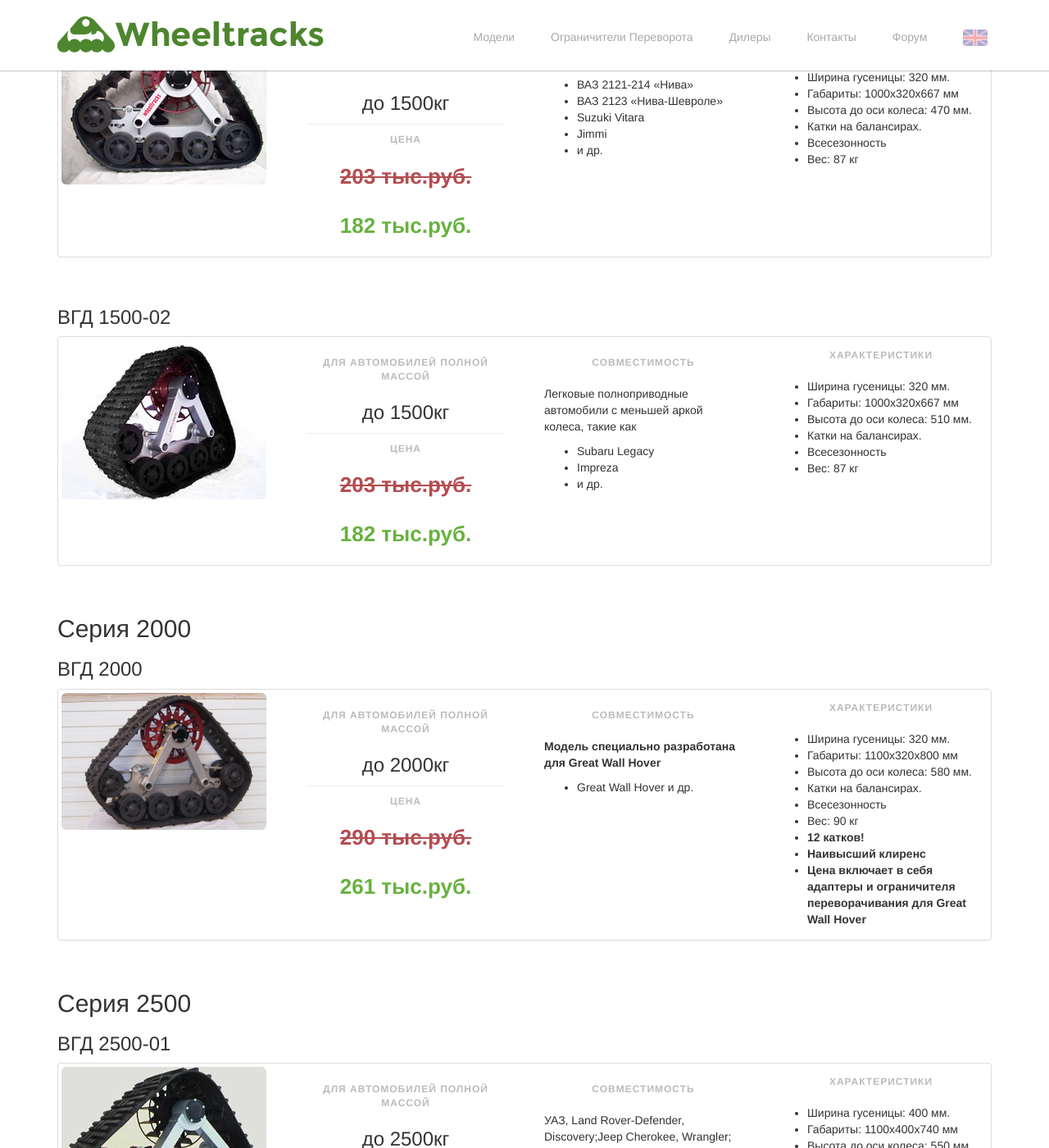
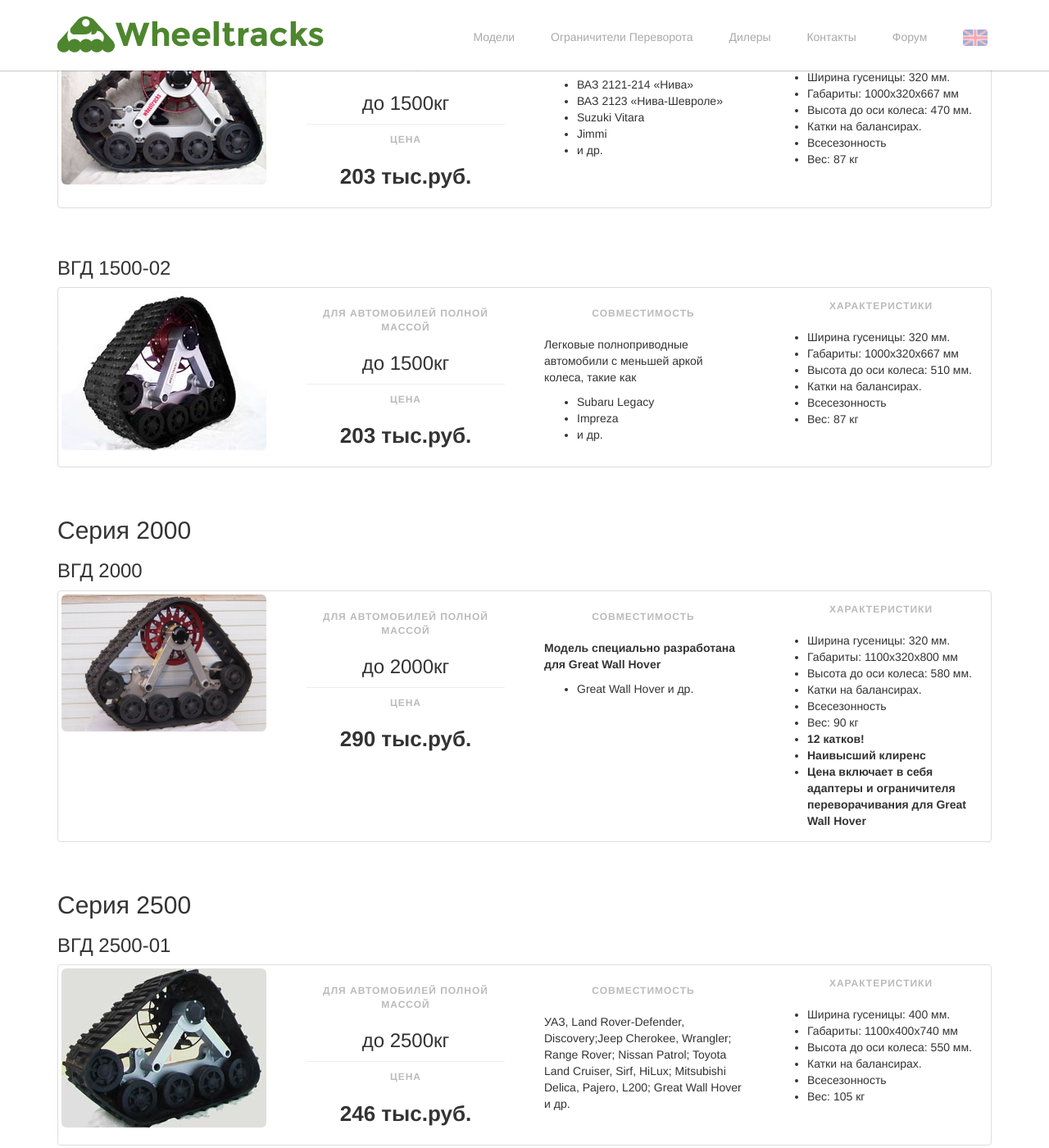
Before and after one commit to wheeltracks/wheeltracks-net, a Jekyll site: the page built from _posts/ru/2015-10-25-models.md, in a window 1280 px wide and 1400 px high, scrolled down 712 px. Shown: the whole window at 82% size. Built offline with Jekyll 4.4.1, drawn with Linux system fonts in a browser that asks for light colours; some of the changed text lies outside the part shown.

Commit message:
End the summer discount period

```diff
--- a/_posts/ru/2015-10-25-models.md
+++ b/_posts/ru/2015-10-25-models.md
@@ -27,8 +27,7 @@ series:
           - Jimmi
           - и др.
         Price: >
-          <red>203 тыс.руб.</red><br>
-          <green>182 тыс.руб.</green>
+          203 тыс.руб.
         Image: 1500-01min.jpg
       -
         Name: ВГД 1500-02
@@ -47,8 +46,7 @@ series:
           - Impreza
           - и др.
         Price: >
-          <red>203 тыс.руб.</red><br>
-          <green>182 тыс.руб.</green>
+          203 тыс.руб.
         Image: 1500-02min.jpg
   -
     Title: Серия 2000
@@ -71,8 +69,7 @@ series:
 
            - Great Wall Hover и др.
         Price: >
-          <red>290 тыс.руб.</red><br>
-          <green>261 тыс.руб.</green>
+          290 тыс.руб.
         Image: 2000min.jpg
   -
     Title: Серия 2500
@@ -90,8 +87,7 @@ series:
         Compatibility: |
           УАЗ, Land Rover-Defender, Discovery;Jeep Cherokee, Wrangler; Range Rover; Nissan Patrol; Toyota Land Cruiser, Sirf, HiLux; Mitsubishi Delica, Pajero, L200; Great Wall Hover и др.
         Price: >
-          <red>246 тыс.руб.</red><br>
-          <green>221 тыс.руб.</green>
+          246 тыс.руб.
         Image: 2500-01min.jpg
       -
         Name: ВГД 2500-02
@@ -107,8 +103,7 @@ series:
           Подходит для полноприводных автомобилей УАЗ469, Хантер, "Буханка" и др.
           **Отличается от модели ВГД 2500-01 меньшим диаметром ведущего зубчатого колеса, что повышает тяговые характеристики не очень мощного двигателя**
         Price: >
-          <red>246 тыс.руб.</red><br>
-          <green>221 тыс.руб.</green>
+          246 тыс.руб.
         Image: 2500-02min.jpg
   -
     Title: Серия 3000
@@ -126,8 +121,7 @@ series:
         Compatibility: |
           **Версия модели 2500-01, но с увеличенной толщиной металла, диаметром осей и подшипников.**
         Price: >
-          <red>265 тыс.руб.</red><br>
-          <green>238 тыс.руб.</green>
+          265 тыс.руб.
         Image: 2500-01min.jpg
   -
     Title: Серия 3500
@@ -145,8 +139,7 @@ series:
         Compatibility: |
           **Версия модели 3000, с алюминиевыми катками, усиленной рамой и усиленным ступичным узлом.**
         Price: >
-          <red>300 тыс.руб.</red><br>
-          <green>270 тыс.руб.</green>
+          300 тыс.руб.
         Image: 3500min.jpg
 ---
 Предлагаемый нами ассортимент моделей ВГД предназначен для установки на полноприводные автомобили как отечественного (УАЗы и Нивы различных модификаций) так и иностранного производства. Основным общим критерием выбора модели ВГД для конкретной модификации автомобиля является вес последнего. Поэтому было разработано несколько серий гусеничных движителей. Каждая из этих серий ВГД предназначена для автомобилей определенной весовой категории. Сводные характеристики можно посмотреть в нижеприведенной таблице.
```
